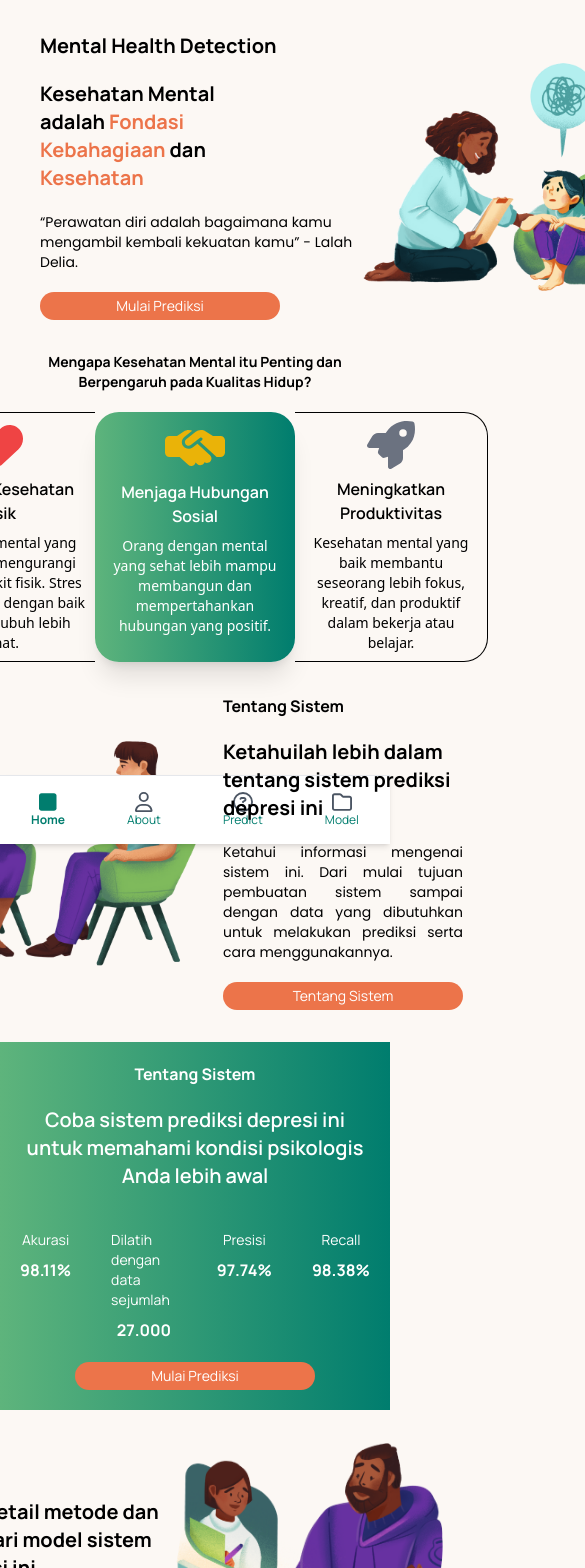
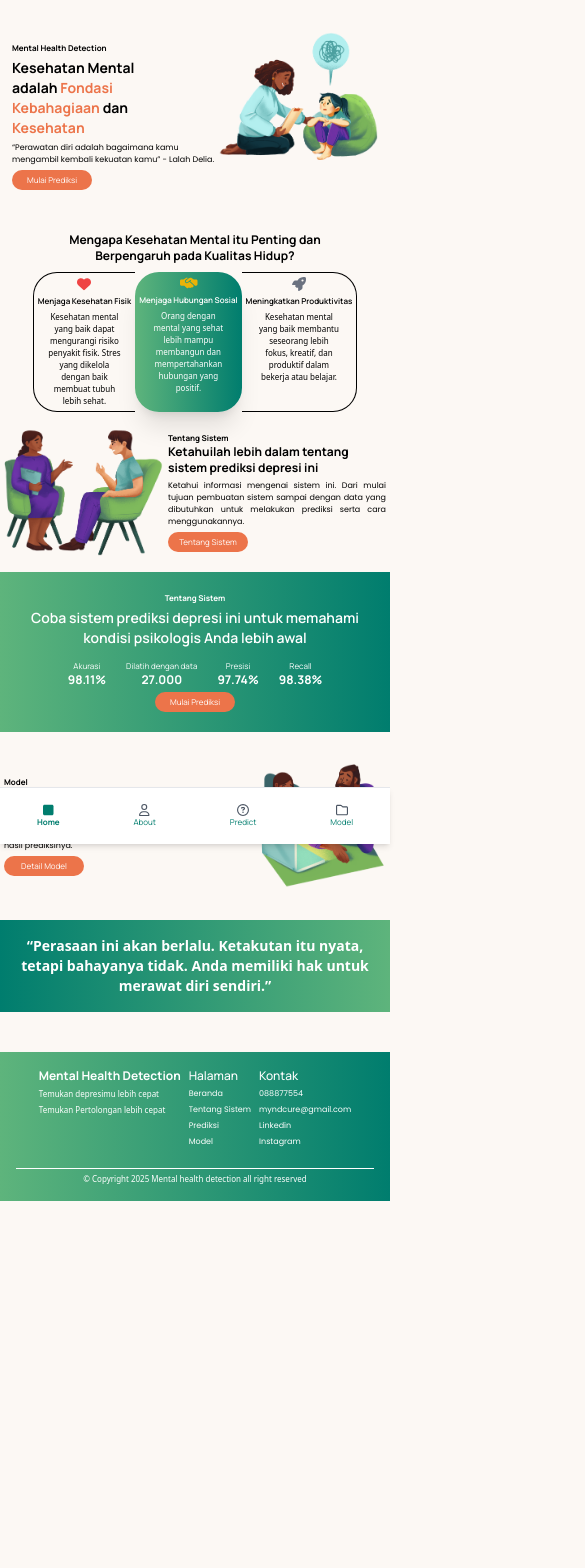
Before and after one commit to injanisgg/mhealth, a React (Vite) app in the folder frontend-react/: page / in a window 390 px wide. Shown: the top 1568 px of the page, 585 px wide, since content can reach past the window. After the commit the page ends 1257 px from the top, so only its background shows below. Built offline with nearby package versions, Linux system fonts and the light colour scheme.

Commit message:
`responsive mobile first home`

```diff
--- a/frontend-react/src/components/Footer.jsx
+++ b/frontend-react/src/components/Footer.jsx
@@ -2,28 +2,28 @@ import React from 'react'
 
 function Footer() {
   return (
-    <div className='w-full mt-20 sm:mt-12 mb-0 bg-gradient-to-r from-light-green to-thick-green p-10 sm:p-2 md:p-5 lg:p-10 xl:p-16'>
+    <div className='w-full mt-10 sm:mt-12 mb-14 sm:mb-0 bg-gradient-to-r from-light-green to-thick-green p-4 sm:p-2 md:p-5 lg:p-10 xl:p-16'>
       <div className="flex flex-col items-center gap-5">
-        <div className="flex gap-10 sm:gap-8 md:gap-12 lg:gap-32 xl:gap-48 text-white">
-          <div className="flex flex-col gap-3">
-              <h1 className='text-lg lg:text-xl font-main font-bold'>Mental Health Detection</h1>
-              <div className='flex flex-col gap-5 sm:gap-0 md:gap-2 text-xs sm:text-[8px] md:text-sm lg:text-base xl:text-base font-normal sm:font-thin md:font-extralight lg:font-normal xl:font-medium'>
+        <div className="flex gap-2 sm:gap-8 md:gap-12 lg:gap-32 xl:gap-48 text-white">
+          <div className="flex flex-col gap-1 sm:gap-3">
+              <h1 className='text-xs lg:text-xl font-main font-bold'>Mental Health Detection</h1>
+              <div className='flex flex-col gap-1 sm:gap-1 md:gap-2 text-[8px] sm:text-[8px] md:text-sm lg:text-base xl:text-base font-normal sm:font-thin md:font-extralight lg:font-normal xl:font-medium'>
                   <span>Temukan depresimu lebih cepat</span>
                   <span>Temukan Pertolongan lebih cepat</span>
               </div>
           </div>
-          <div className="flex flex-col gap-3">
-              <h1 className='text-base font-main font-medium'>Halaman</h1>
-              <div className='flex flex-col gap-5 sm:gap-0 md:gap-2 lg:gap-4 xl:gap-6 text-xs sm:text-[8px] md:text-xs lg:text-sm xl:text-base font-normal sm:font-thin md:font-extralight font-secondary'>
+          <div className="flex flex-col gap-1 sm:gap-3">
+              <h1 className='text-xs sm:text-base font-main font-medium'>Halaman</h1>
+              <div className='flex flex-col gap-1 sm:gap-1 md:gap-2 lg:gap-4 xl:gap-6 text-[8px] sm:text-[8px] md:text-xs lg:text-sm xl:text-base font-normal sm:font-thin md:font-extralight font-secondary'>
                   <a className='lg:font-normal lg:hover:underline lg:hover:font-bold' href='/'>Beranda</a>
                   <a className='lg:font-normal lg:hover:underline lg:hover:font-bold' href='/about'>Tentang Sistem</a>
                   <a className='lg:font-normal lg:hover:underline lg:hover:font-bold' href='/predict'>Prediksi</a>
                   <a className='lg:font-normal lg:hover:underline lg:hover:font-bold' href='/model'>Model</a>
               </div>
           </div>
-          <div className="flex flex-col gap-3">
-              <h1 className='text-base font-main font-medium'>Kontak</h1>
-              <div className='flex flex-col gap-5 sm:gap-0 md:gap-2 lg:gap-4 xl:gap-6 text-xs sm:text-[8px] md:text-xs lg:text-sm xl:text-base font-normal sm:font-thin md:font-extralight font-secondary'>
+          <div className="flex flex-col gap-1 sm:gap-3">
+              <h1 className='text-xs sm:text-base font-main font-medium'>Kontak</h1>
+              <div className='flex flex-col gap-1 sm:gap-1 md:gap-2 lg:gap-4 xl:gap-6 text-[8px] sm:text-[8px] md:text-xs lg:text-sm xl:text-base font-normal sm:font-thin md:font-extralight font-secondary'>
                   <a className='lg:font-normal lg:hover:underline lg:hover:font-bold' href=''>088877554</a>
                   <a className='lg:font-normal lg:hover:underline lg:hover:font-bold' href=''>myndcure@gmail.com</a>
                   <a className='lg:font-normal lg:hover:underline lg:hover:font-bold' href=''>Linkedin</a>
@@ -31,8 +31,8 @@ function Footer() {
               </div>
           </div>
         </div>
-        <div className="border-t-2 sm:border-t md:border-t-2 lg:border-t-2 xl:border-t-2 border-white text-white text-xs sm:text-[8px] md:text-xs lg:text-sm xl:text-base w-full flex justify-center">
-          <p className='pt-4'>© Copyright 2025 Mental health detection all right reserved</p>
+        <div className="border-t sm:border-t md:border-t-2 lg:border-t-2 xl:border-t-2 border-white text-white text-[8px] sm:text-[8px] md:text-xs lg:text-sm xl:text-base w-full flex justify-center">
+          <p className='pt-1 sm:pt-4'>© Copyright 2025 Mental health detection all right reserved</p>
         </div>
       </div>
     </div>
--- a/frontend-react/src/components/ResponsiveBar.jsx
+++ b/frontend-react/src/components/ResponsiveBar.jsx
@@ -83,9 +83,9 @@ function ResponsiveBar() {
           >
             <FontAwesomeIcon
               icon={location.pathname === tab.path ? tab.solidIcon : tab.thinIcon}
-              className='text-xl transition-all duration-200 font-main'
+              className='text-xs sm:text-xl transition-all duration-200 font-main'
             />
-            <span className='text-xs text-thick-green'>{tab.label}</span>
+            <span className='text-[8px] sm:text-xs text-thick-green'>{tab.label}</span>
           </Link>
         ))}
       </motion.div>
--- a/frontend-react/src/pages/Home.jsx
+++ b/frontend-react/src/pages/Home.jsx
@@ -10,68 +10,68 @@ function Home() {
   return (
   <div className='pb-0 sm:pb-16 md:pb-16 lg:pb-0 xl:pb-0'>
       {/* main banner */}
-      <div className="mx-5 sm:mx-1 md:mx-5 lg:mx-10 xl:mx-14">
-        <div className='w-full bg-transparent px-5 py-8 sm:px-4 sm:py-7 lg:mt-16 xl:mt-16'>
+      <div className="mx-1 sm:mx-1 md:mx-5 lg:mx-10 xl:mx-14">
+        <div className='w-full bg-transparent px-2 py-8 sm:px-4 sm:py-7 lg:mt-16 xl:mt-16'>
           <div className="flex items-center justify-around">
-            <div className="flex flex-col gap-5 sm:gap-2 md:gap-5 lg:gap-10 xl:gap-16">
-              <h1 className='text-xl sm:text-xl md:text-2xl lg:text-3xl xl:text-4xl font-main font-bold lg:hidden text-black'>Mental Health Detection</h1>
-              <h1 className='flex flex-col font-main text-xl sm:text-xl md:text-3xl lg:text-5xl xl:text-6xl font-bold z-0'>
+            <div className="flex flex-col gap-1 sm:gap-2 md:gap-5 lg:gap-10 xl:gap-16">
+              <h1 className='text-[8px] sm:text-xl md:text-2xl lg:text-3xl xl:text-4xl font-main font-bold lg:hidden text-black'>Mental Health Detection</h1>
+              <h1 className='flex flex-col font-main text-sm sm:text-xl md:text-3xl lg:text-5xl xl:text-6xl font-bold z-0'>
                 <span className='text-black'>Kesehatan Mental</span>
                 <span className='text-black'>adalah <span className='text-button'>Fondasi</span> </span>
                 <span className='text-button'>Kebahagiaan <span className='text-black'>dan</span> </span>
                 <span className='text-button'>Kesehatan</span>
               </h1>
-              <p className='font-secondary text-sm sm:text-xs md:text-sm lg:text-base xl:text-lg w-80 sm:w-52 md:w-72 lg:w-80 xl:w-96'>“Perawatan diri adalah bagaimana kamu mengambil kembali kekuatan kamu” - Lalah Delia.</p>
-              <button className='w-60 sm:w-32 md:w-44 lg:w-48 xl:w-52 py-1 sm:py-1 md:py-3 text-sm sm:text-xs md:text-sm lg:text-base xl:text-lg text-white font-main bg-button lg:cursor-pointer hover:bg-transparent hover:border-2 hover:border-button hover:text-button hover:font-bold transition-all ease-in-out rounded-full'>
+              <p className='font-secondary text-[8px] sm:text-xs md:text-sm lg:text-base xl:text-lg w-38 sm:w-52 md:w-72 lg:w-80 xl:w-96'>“Perawatan diri adalah bagaimana kamu mengambil kembali kekuatan kamu” - Lalah Delia.</p>
+              <button className='w-20 sm:w-32 md:w-44 lg:w-48 xl:w-52 py-1 sm:py-1 md:py-3 text-[8px] sm:text-xs md:text-sm lg:text-base xl:text-lg text-white font-main bg-button lg:cursor-pointer hover:bg-transparent hover:border-2 hover:border-button hover:text-button hover:font-bold transition-all ease-in-out rounded-full'>
                 <a href="/predict">Mulai Prediksi</a>
               </button>
             </div>
-            <img src={headerHome} alt="Woman with girl" className='w-72 sm:w-60 md:w-80 lg:w-96 xl:w-[30rem] z-10 sm:mb-10' />
+            <img src={headerHome} alt="Woman with girl" className='w-40 sm:w-60 md:w-80 lg:w-96 xl:w-[30rem] z-10 mb-10 sm:mb-10' />
           </div>
         </div>
       </div>
 
     {/* section info the importance */}
-    <div className="mx-5 sm:mx-5 md:mx-10 lg:mx-16 xl:mx-20">
-      <div className="flex flex-col justify-center items-center gap-5 relative">
-        <div className='flex justify-center text-center font-bold font-main text-sm sm:text-lg md:text-xl lg:text-2xl xl:text-3xl'>
+    <div className="mx-1 sm:mx-5 md:mx-10 lg:mx-16 xl:mx-20">
+      <div className="flex flex-col justify-center items-center gap-2 sm:gap-5 relative">
+        <div className='flex justify-center text-center font-bold font-main text-xs sm:text-lg md:text-xl lg:text-2xl xl:text-3xl'>
           <h1>Mengapa Kesehatan Mental itu Penting dan <br /> Berpengaruh pada Kualitas Hidup?</h1>
         </div>
         <div className="relative flex">
-          <div className='flex flex-col gap-2 items-center p-2 sm:p-2 md:p-4 lg:p-6 xl:p-8 border-black border-y border-l rounded-l-3xl'>
-            <FontAwesomeIcon icon={faHeart} className='text-5xl sm:text-3xl md:text-5xl lg:text-6xl xl:text-7xl text-red-500'/>
-            <h3 className='font-main font-semibold text-base sm:text-xs md:text-sm lg:text-base xl:text-lg text-center'>Menjaga Kesehatan Fisik</h3>
-            <p className='w-44 sm:w-32 md:w-48 lg:w-52 xl:w-60 text-sm sm:text-xs md:text-sm lg:text-base xl:text-lg text-center'>Kesehatan mental yang baik dapat mengurangi risiko penyakit fisik. Stres yang dikelola dengan baik membuat tubuh lebih sehat.</p>
+          <div className='flex flex-col gap-1 sm:gap-2 items-center p-1 sm:p-2 md:p-4 lg:p-6 xl:p-8 border-black border-y border-l rounded-l-3xl'>
+            <FontAwesomeIcon icon={faHeart} className='text-sm sm:text-3xl m:text-5xl lg:text-6xl xl:text-7xl text-red-500'/>
+            <h3 className='font-main font-semibold text-[8px] sm:text-xs md:text-sm lg:text-base xl:text-lg text-center'>Menjaga Kesehatan Fisik</h3>
+            <p className='w-20 sm:w-32 md:w-48 lg:w-52 xl:w-60 text-[8px] sm:text-xs md:text-sm lg:text-base xl:text-lg text-center'>Kesehatan mental yang baik dapat mengurangi risiko penyakit fisik. Stres yang dikelola dengan baik membuat tubuh lebih sehat.</p>
           </div>
-          <div className='relative z-10 shadow-xl flex flex-col gap-2 items-center rounded-3xl p-3 sm:p-3 md:p-6 lg:p-8 bg-gradient-to-r from-light-green to-thick-green text-white'>
-            <FontAwesomeIcon icon={faHandshakeSimple} className='text-5xl sm:text-5xl md:text-5xl lg:text-6xl xl:text-7xl text-yellow-500'/>
-            <h3 className='font-main font-semibold text-base sm:text-xs md:text-sm lg:text-base xl:text-lg text-center'>Menjaga Hubungan Sosial</h3>
-            <p className='w-44 sm:w-36 md:w-48 lg:w-52 xl:w-60 text-sm sm:text-xs md:text-sm lg:text-base xl:text-lg text-center'>Orang dengan mental yang sehat lebih mampu membangun dan mempertahankan hubungan yang positif.</p>
+          <div className='relative z-10 shadow-xl flex flex-col gap-1 sm:gap-2 items-center rounded-3xl p-1 sm:p-3 md:p-6 lg:p-8 bg-gradient-to-r from-light-green to-thick-green text-white'>
+            <FontAwesomeIcon icon={faHandshakeSimple} className='text-sm sm:text-5xl md:text-5xl lg:text-6xl xl:text-7xl text-yellow-500'/>
+            <h3 className='font-main font-semibold text-[8px] sm:text-xs md:text-sm lg:text-base xl:text-lg text-center'>Menjaga Hubungan Sosial</h3>
+            <p className='w-20 sm:w-36 md:w-48 lg:w-52 xl:w-60 text-[8px] sm:text-xs md:text-sm lg:text-base xl:text-lg text-center'>Orang dengan mental yang sehat lebih mampu membangun dan mempertahankan hubungan yang positif.</p>
           </div>
-          <div className='relative flex flex-col gap-2 items-center p-2 sm:p-2 md:p-4 border-black border-y border-r rounded-r-3xl'>
-            <FontAwesomeIcon icon={faRocket} className='text-5xl sm:text-3xl md:text-5xl lg:text-6xl xl:text-7xl text-gray-500'/>
-            <h3 className='font-main font-semibold text-base sm:text-xs md:text-sm lg:text-base xl:text-lg text-center'>Meningkatkan Produktivitas</h3>
-            <p className='w-44 sm:w-32 md:w-48 lg:w-52 xl:w-60 text-sm sm:text-xs md:text-sm lg:text-base xl:text-lg text-center'>Kesehatan mental yang baik membantu seseorang lebih fokus, kreatif, dan produktif dalam bekerja atau belajar.</p>
+          <div className='relative flex flex-col gap-1 sm:gap-2 items-center p-1 sm:p-2 md:p-4 border-black border-y border-r rounded-r-3xl'>
+            <FontAwesomeIcon icon={faRocket} className='text-sm sm:text-3xl md:text-5xl lg:text-6xl xl:text-7xl text-gray-500'/>
+            <h3 className='font-main font-semibold text-[8px] sm:text-xs md:text-sm lg:text-base xl:text-lg text-center'>Meningkatkan Produktivitas</h3>
+            <p className='w-20 sm:w-32 md:w-48 lg:w-52 xl:w-60 text-[8px] sm:text-xs md:text-sm lg:text-base xl:text-lg text-center'>Kesehatan mental yang baik membantu seseorang lebih fokus, kreatif, dan produktif dalam bekerja atau belajar.</p>
           </div>
         </div>
       </div>
     </div>
 
     {/* section for page about */}
-    <div className="mx-5 my-8 sm:mx-4 sm:my-7 md:mx-8 md:my-9 lg:mx-20 lg:my-11 lg:mt-16 xl:mx-24 xl:my-13 xl:mt-16">
+    <div className="mx-1 my-4 sm:mx-4 sm:my-7 md:mx-8 md:my-9 lg:mx-20 lg:my-11 lg:mt-16 xl:mx-24 xl:my-13 xl:mt-16">
       <div className='w-full bg-transparent'>
-        <div className="flex items-center justify-center gap-2 sm:gap-2 md:gap-4 lg:gap-6 xl:gap-8">
-          <img src={aboutHome} alt="Woman with girl" className='w-72 sm:w-56 md:w-64 lg:w-72 xl:w-96' />
-          <div className="flex flex-col gap-5 sm:gap-0 md:gap-1 lg:gap-3 xl:gap-4">
-            <h1 className='text-base sm:text-[8px] md:text-xs lg:text-base xl:text-lg font-bold font-main text-black'>Tentang Sistem</h1>
-            <div className="flex flex-col gap-5 sm:gap-2 md:gap-4 lg:gap-6 xl:gap-8">
-              <h1 className='flex flex-col font-main text-xl sm:text-lg md:text-xl lg:text-xl xl:text-2xl font-bold z-0'>
+        <div className="flex items-center justify-center gap-1 sm:gap-2 md:gap-4 lg:gap-6 xl:gap-8">
+          <img src={aboutHome} alt="Woman with girl" className='w-40 sm:w-56 md:w-64 lg:w-72 xl:w-96' />
+          <div className="flex flex-col gap-0 sm:gap-0 md:gap-1 lg:gap-3 xl:gap-4">
+            <h1 className='text-[8px] sm:text-[8px] md:text-xs lg:text-base xl:text-lg font-bold font-main text-black'>Tentang Sistem</h1>
+            <div className="flex flex-col gap-1 sm:gap-2 md:gap-4 lg:gap-6 xl:gap-8">
+              <h1 className='flex flex-col font-main text-xs sm:text-lg md:text-xl lg:text-xl xl:text-2xl font-bold z-0'>
                 Ketahuilah lebih dalam tentang sistem prediksi depresi ini
               </h1>
-              <p className='font-secondary text-sm sm:text-xs md:text-sm lg:text-base xl:text-lg text-justify'>
+              <p className='font-secondary text-[8px] sm:text-xs md:text-sm lg:text-base xl:text-lg text-justify'>
                 Ketahui informasi mengenai sistem ini. Dari mulai tujuan pembuatan sistem sampai dengan data yang dibutuhkan untuk melakukan prediksi serta cara menggunakannya.
               </p>
-              <button className='w-60 sm:w-32 md:w-44 lg:w-48 xl:w-52 py-1 sm:py-1 md:py-3 text-sm sm:text-xs md:text-sm lg:text-base xl:text-lg text-white font-main bg-button lg:cursor-pointer hover:bg-transparent hover:border-2 hover:border-button hover:text-button hover:font-bold transition-all ease-in-out rounded-full'>
+              <button className='w-20 sm:w-32 md:w-44 lg:w-48 xl:w-52 py-1 sm:py-1 md:py-3 text-[8px] sm:text-xs md:text-sm lg:text-base xl:text-lg text-white font-main bg-button lg:cursor-pointer hover:bg-transparent hover:border-2 hover:border-button hover:text-button hover:font-bold transition-all ease-in-out rounded-full'>
                 <a href="/about">Tentang Sistem</a>
               </button>
             </div>
@@ -82,56 +82,56 @@ function Home() {
 
     {/* section for page predict */}
       <div className="text-white bg-gradient-to-r from-light-green to-thick-green w-full p-5 sm:p-8 md:p-10 lg:p-12">
-        <div className="flex flex-col gap-5 sm:gap-0 md:gap-4 lg:gap-6 xl:gap-8 justify-center items-center">
-          <p className='text-base sm:text-[8px] md:text-sm lg:text-base xl:text-lg font-bold font-main'>Tentang Sistem</p>
-          <h1 className='font-main text-xl sm:text-lg md:text-xl lg:text-2xl xl:text-3xl font-semibold text-center mb-5 sm:mb-2 md:mb-4 lg:mb-6'>
+        <div className="flex flex-col gap-1 sm:gap-1 md:gap-4 lg:gap-6 xl:gap-8 justify-center items-center">
+          <p className='text-[8px] sm:text-[8px] md:text-sm lg:text-base xl:text-lg font-bold font-main'>Tentang Sistem</p>
+          <h1 className='font-main text-sm sm:text-lg md:text-xl lg:text-2xl xl:text-3xl font-semibold text-center mb-2 sm:mb-2 md:mb-4 lg:mb-6'>
           Coba sistem prediksi depresi ini untuk memahami kondisi psikologis Anda lebih awal
           </h1>
-          <div className="flex gap-10 sm:gap-10 md:gap-14 lg:gap-20 justify-center">
-            <div className="flex flex-col gap-2 sm:gap-0 md:gap-2 lg:gap-4 items-center font-main">
-              <p className='text-sm sm:text-[8px] md:text-sm lg:text-base xl:text-lg'>Akurasi</p>
-              <h3 className='text-base sm:text-base md:text-lg lg:text-xl xl:text-2xl font-bold'>98.11%</h3>
+          <div className="flex gap-5 sm:gap-10 md:gap-14 lg:gap-20 justify-center">
+            <div className="flex flex-col text-center gap-0 sm:gap-0 md:gap-2 lg:gap-4 items-center font-main">
+              <p className='text-[8px] sm:text-[8px] md:text-sm lg:text-base xl:text-lg'>Akurasi</p>
+              <h3 className='text-xs sm:text-base md:text-lg lg:text-xl xl:text-2xl font-bold'>98.11%</h3>
             </div>
-            <div className="flex flex-col gap-2 sm:gap-0 md:gap-2 lg:gap-4 items-center font-main">
-              <p className='text-sm sm:text-[8px] md:text-sm lg:text-base xl:text-lg'>Dilatih dengan data sejumlah</p>
-              <h3 className='text-base sm:text-base md:text-lg lg:text-xl xl:text-2xl font-bold'>27.000</h3>
+            <div className="flex flex-col text-center gap-0 sm:gap-0 md:gap-2 lg:gap-4 items-center font-main">
+              <p className='text-[8px] sm:text-[8px] md:text-sm lg:text-base xl:text-lg'>Dilatih dengan data</p>
+              <h3 className='text-xs sm:text-base md:text-lg lg:text-xl xl:text-2xl font-bold'>27.000</h3>
             </div>
-            <div className="flex flex-col gap-2 sm:gap-0 md:gap-2 lg:gap-4 items-center font-main">
-              <p className='text-sm sm:text-[8px] md:text-sm lg:text-base xl:text-lg'>Presisi</p>
-              <h3 className='text-base sm:text-base md:text-lg lg:text-xl xl:text-2xl font-bold'>97.74%</h3>
+            <div className="flex flex-col text-center gap-0 sm:gap-0 md:gap-2 lg:gap-4 items-center font-main">
+              <p className='text-[8px] sm:text-[8px] md:text-sm lg:text-base xl:text-lg'>Presisi</p>
+              <h3 className='text-xs sm:text-base md:text-lg lg:text-xl xl:text-2xl font-bold'>97.74%</h3>
             </div>
-            <div className="flex flex-col gap-2 sm:gap-0 md:gap-2 lg:gap-4 items-center font-main">
-              <p className='text-sm sm:text-[8px] md:text-sm lg:text-base xl:text-lg'>Recall</p>
-              <h3 className='text-base sm:text-base md:text-lg lg:text-xl xl:text-2xl font-bold'>98.38%</h3>
+            <div className="flex flex-col text-center gap-0 sm:gap-0 md:gap-2 lg:gap-4 items-center font-main">
+              <p className='text-[8px] sm:text-[8px] md:text-sm lg:text-base xl:text-lg'>Recall</p>
+              <h3 className='text-xs sm:text-base md:text-lg lg:text-xl xl:text-2xl font-bold'>98.38%</h3>
             </div>
           </div>
-          <button className='w-60 sm:w-32 md:w-44 lg:w-48 xl:w-52 py-1 sm:py-1 md:py-3 text-sm sm:text-xs md:text-sm lg:text-base xl:text-lg text-white font-main bg-button lg:cursor-pointer hover:bg-transparent hover:border-2 hover:border-button hover:text-button hover:font-bold transition-all ease-in-out rounded-full'>
+          <button className='w-20 sm:w-32 md:w-44 lg:w-48 xl:w-52 py-1 sm:py-1 md:py-3 text-[8px] sm:text-xs md:text-sm lg:text-base xl:text-lg text-white font-main bg-button lg:cursor-pointer hover:bg-transparent hover:border-2 hover:border-button hover:text-button hover:font-bold transition-all ease-in-out rounded-full'>
             <a href="/predict">Mulai Prediksi</a>
           </button>
         </div>
       </div>
 
     {/* section info page model */}
-    <div className='mx-5 my-8 sm:mx-4 md:mx-8 lg:mx-20 sm:my-7 md:my-9 lg:my-11 lg:mt-16 xl:mx-28 xl:my-13 xl:mt-16'>
+    <div className='mx-1 my-8 sm:mx-4 md:mx-8 lg:mx-20 sm:my-7 md:my-9 lg:my-11 lg:mt-16 xl:mx-28 xl:my-13 xl:mt-16'>
       <div className="flex items-center justify-center">
-        <div className="flex flex-col gap-5 sm:gap-0 md:gap-4 lg:gap-6 xl:gap-8">
-          <h1 className='text-base sm:text-[8px] md:text-sm lg:text-base xl:text-lg font-bold font-main text-black'>Model</h1>
-          <div className="flex flex-col gap-5 sm:gap-2 md:gap-4 lg:gap-6 xl:gap-8">
-            <h1 className='flex flex-col font-main text-xl sm:text-lg md:text-xl lg:text-2xl xl:text-3xl font-bold'>
+        <div className="flex flex-col gap-1 sm:gap-1 md:gap-4 lg:gap-6 xl:gap-8">
+          <h1 className='text-[8px] sm:text-[8px] md:text-sm lg:text-base xl:text-lg font-bold font-main text-black'>Model</h1>
+          <div className="flex flex-col gap-1 sm:gap-2 md:gap-4 lg:gap-6 xl:gap-8">
+            <h1 className='flex flex-col text-xs sm:text-lg md:text-xl lg:text-2xl xl:text-3xl font-bold'>
               Lihat detail metode dan hasil dari model sistem prediksi ini
             </h1>
-            <p className='font-secondary text-sm sm:text-xs md:text-sm lg:text-base xl:text-lg'>Jelajahi bagaimana model bekerja dan temukan insight dari hasil prediksinya.</p>
-            <button className='w-60 sm:w-32 md:w-44 lg:w-48 xl:w-52 py-1 sm:py-1 md:py-3 text-sm sm:text-xs md:text-sm lg:text-base xl:text-lg text-white font-main bg-button lg:cursor-pointer hover:bg-transparent hover:border-2 hover:border-button hover:text-button hover:font-bold transition-all ease-in-out rounded-full'>
+            <p className='font-secondary text-[8px] sm:text-xs md:text-sm lg:text-base xl:text-lg'>Jelajahi bagaimana model bekerja dan temukan insight dari hasil prediksinya.</p>
+            <button className='w-20 sm:w-32 md:w-44 lg:w-48 xl:w-52 py-1 sm:py-1 md:py-3 text-[8px] sm:text-xs md:text-sm lg:text-base xl:text-lg text-white font-main bg-button lg:cursor-pointer hover:bg-transparent hover:border-2 hover:border-button hover:text-button hover:font-bold transition-all ease-in-out rounded-full'>
               <a href="/model">Detail Model</a>
             </button>
           </div>
         </div>
-        <img src={predictHome} alt="Woman with girl" className='w-72 sm:w-56 md:w-64 lg:w-96 xl:w-[30rem]' />
+        <img src={predictHome} alt="Woman with girl" className='w-32 sm:w-56 md:w-64 lg:w-96 xl:w-[30rem]' />
       </div>
     </div>
 
     {/* quotes */}
-    <div className="bg-gradient-to-r from-thick-green to-light-green w-full p-8  sm:p-8 md:p-10 lg:px-14 lg:py-24 xl:px-20 xl:py-28 sm:text-base md:text-lg lg:text-xl xl:text-2xl text-white font-bold text-center">
+    <div className="bg-gradient-to-r from-thick-green to-light-green w-full p-4  sm:p-8 md:p-10 lg:px-14 lg:py-24 xl:px-20 xl:py-28 text-sm sm:text-base md:text-lg lg:text-xl xl:text-2xl text-white font-bold text-center">
     “Perasaan ini akan berlalu. Ketakutan itu nyata, tetapi bahayanya tidak.
       Anda memiliki hak untuk merawat diri sendiri.”
     </div>
--- a/frontend-react/tailwind.config.js
+++ b/frontend-react/tailwind.config.js
@@ -10,7 +10,7 @@ export default {
   theme: {
     extend: {
       screens: {
-        'xs': '375px',  //mobile first
+        // 'xs': '375px',  //mobile first
         'sm': '480px',   // hp
         'md': '768px',   // tablet
         'lg': '1024px',  // laptop
```
